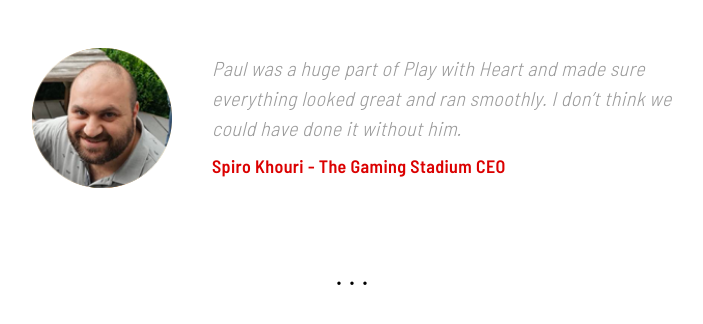
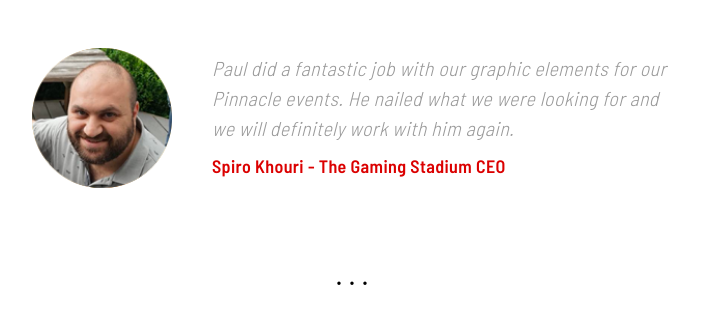
Before and after one commit to interrobang-creative/portfolio, a plain HTML site: page project-assorted.html in a window 1280 px wide. Shown: the part 1453-1777 px from the top of the page, without its empty margins (288-991 px from the left). Drawn offline with Linux system fonts and the light colour scheme.

Commit message:
Add files via upload

```diff
--- a/project-assorted.html
+++ b/project-assorted.html
@@ -85,7 +85,7 @@ PORTFOLIO
 		<div class="testimonial-content">
       		<img src="img/testimonial-spiro.png" alt="image">
 	      		<div class="testimonial-text">
-		      		<h2>Paul was a huge part of Play with Heart and made sure everything looked great and ran smoothly. I don’t think we could have done it without him.</h2>
+		      		<h2>Paul did a fantastic job with our graphic elements for our Pinnacle events. He nailed what we were looking for and we will definitely work with him again.</h2>
 		      		<p class="assorted-color-4 testimonial-name">Spiro Khouri - The Gaming Stadium CEO</p>
 	      		</div>
       	</div>
```
